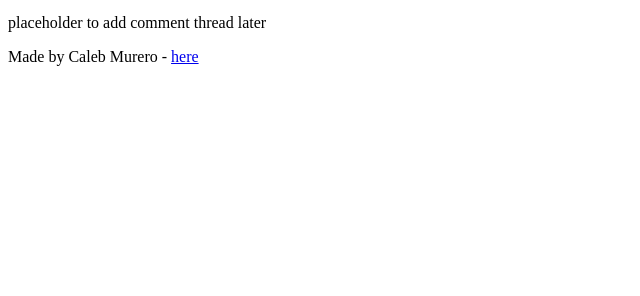
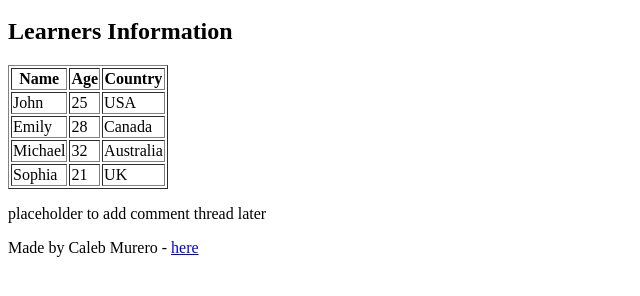
Before and after one commit to Caleb-Kylib/My_First_Portfolio, a plain HTML site: page html_basic/index.html in a window 1280 px wide. Shown: the part 498-794 px from the top of the page, without its empty margins (0-640 px from the left). Drawn offline with Linux system fonts and the light colour scheme.

Commit message:
Task 4: Add learners table to index.html

```diff
--- a/html_basic/index.html
+++ b/html_basic/index.html
@@ -27,6 +27,40 @@
       <a href="https://www.alxafrica.com/" target="_blank">
         <img src="https://i.ibb.co/gTDZZT8/ALX-Logo-07.png" alt="ALX Logo" width="200">
       </a>
+
+      <!--Table added here -->
+      <h2>Learners Information</h2>
+      <table border="1">
+        <thead>
+          <tr>
+            <th>Name</th>
+            <th>Age</th>
+            <th>Country</th>
+          </tr>
+        </thead>
+        <tbody>
+          <tr>
+            <td>John</td>
+            <td>25</td>
+            <td>USA</td>
+          </tr>
+          <tr>
+            <td>Emily</td>
+            <td>28</td>
+            <td>Canada</td>
+          </tr>
+          <tr>
+            <td>Michael</td>
+            <td>32</td>
+            <td>Australia</td>
+          </tr>
+          <tr>
+            <td>Sophia</td>
+            <td>21</td>
+            <td>UK</td>
+          </tr>
+        </tbody>
+      </table>
     </article>
 
     <aside>
@@ -35,8 +69,4 @@
   </main>
 
   <footer>
-    <p>Made by Caleb Murero - <a href="https://yourlink.com" target="_blank">here</a></p>
-  </footer>
-
-</body>
-</html>
+    <p>Made by Caleb Murero - <a href="https://yourlink.com" target="_blank">here</a></
```
